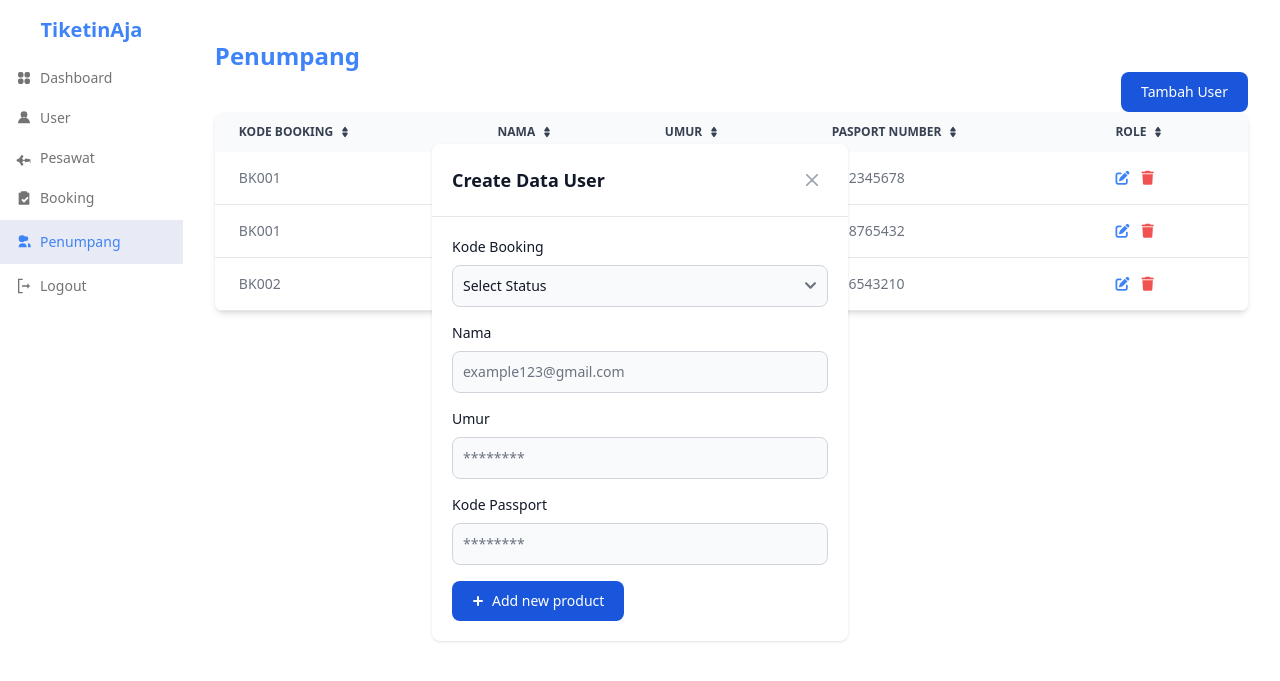
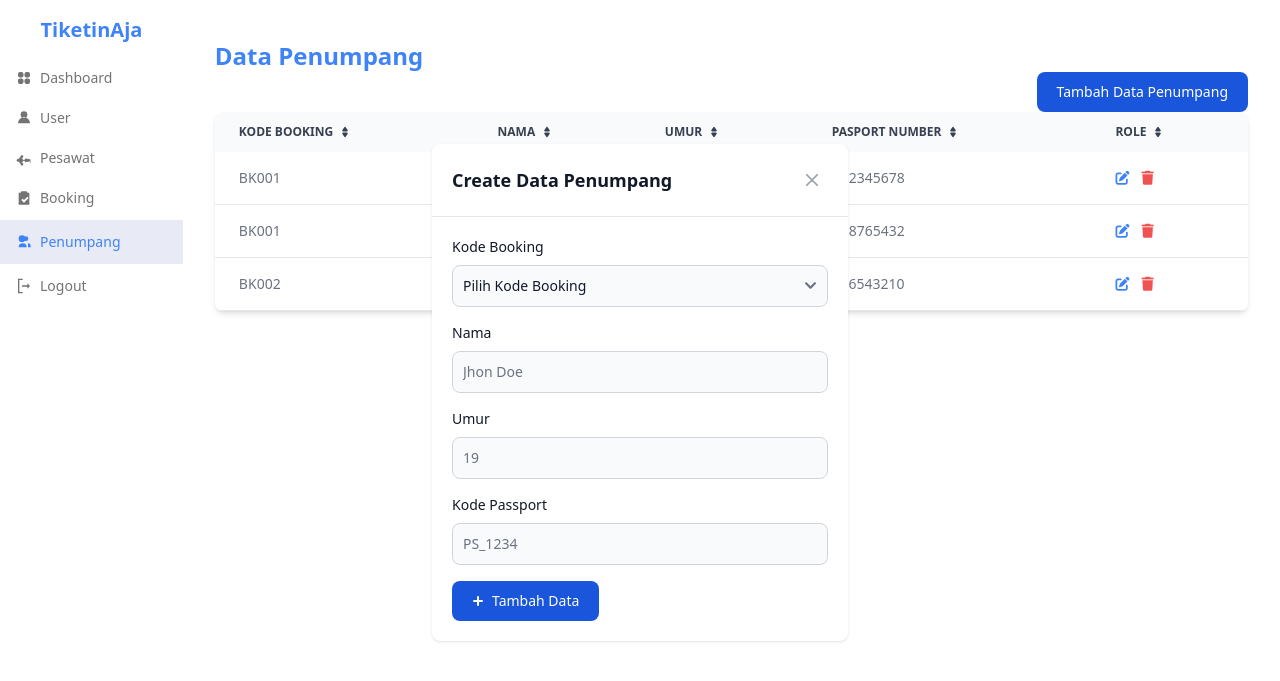
Before and after one commit to Ramdanii19/TiketinAja, a PHP site: page /admin/penumpang/dashboard.php in a window 1280 px wide, after a click on "Tambah Data Penumpang". Shown: the top 681 px of the page. Run offline with PHP 8.4, Linux system fonts and the light colour scheme; data comes from the database, SQL or seed files in the repository; some libraries are stand-ins or nearby versions.

Commit message:
style: finish penumpang

```diff
--- a/src/views/admin/dashboard.php
+++ b/src/views/admin/dashboard.php
@@ -83,7 +83,7 @@ $countBookings = mysqli_num_rows($resultBookings);
           </li>
 
           <li>
-            <a href="logout.php" class="flex items-center gap-2 px-4 py-2 text-sm font-medium text-neutral-500 hover:bg-neutral-100 hover:text-neutral-700 dark:hover:bg-neutral-900 dark:hover:text-neutral-300">
+            <a href="../Auth/login.php" class="flex items-center gap-2 px-4 py-2 text-sm font-medium text-neutral-500 hover:bg-neutral-100 hover:text-neutral-700 dark:hover:bg-neutral-900 dark:hover:text-neutral-300">
             <svg xmlns="http://www.w3.org/2000/svg" viewBox="0 0 24 24" fill="currentColor" class="size-4">
               <path d="M10 3H5v18h5v2H3V1h7v2Zm11 9-4-4v3H9v2h8v3l4-4Z"/>
             </svg>
--- a/src/views/admin/penumpang/dashboard.php
+++ b/src/views/admin/penumpang/dashboard.php
@@ -46,7 +46,7 @@ $resultBookings = mysqli_query($conn, $queryBookings);
           </li>
 
           <li>
-            <a href="./dashboard.php" class="flex items-center gap-2 px-4 py-2 text-sm font-medium text-neutral-500 hover:bg-neutral-100 hover:text-neutral-700 dark:hover:bg-neutral-900 dark:hover:text-neutral-300">
+            <a href="../user/dashboard.php" class="flex items-center gap-2 px-4 py-2 text-sm font-medium text-neutral-500 hover:bg-neutral-100 hover:text-neutral-700 dark:hover:bg-neutral-900 dark:hover:text-neutral-300">
             <svg xmlns="http://www.w3.org/2000/svg" viewBox="0 0 24 24" fill="currentColor" class="size-4">
               <path fill-rule="evenodd" d="M12 2a5 5 0 1 1 0 10A5 5 0 0 1 12 2ZM3 20a8.97 8.97 0 0 1 9-9 8.97 8.97 0 0 1 9 9H3Z" clip-rule="evenodd"/>
             </svg>
@@ -82,7 +82,7 @@ $resultBookings = mysqli_query($conn, $queryBookings);
           </li>
 
           <li>
-            <a href="logout.php" class="flex items-center gap-2 px-4 py-2 text-sm font-medium text-neutral-500 hover:bg-neutral-100 hover:text-neutral-700 dark:hover:bg-neutral-900 dark:hover:text-neutral-300">
+            <a href="../../Auth/login.php" class="flex items-center gap-2 px-4 py-2 text-sm font-medium text-neutral-500 hover:bg-neutral-100 hover:text-neutral-700 dark:hover:bg-neutral-900 dark:hover:text-neutral-300">
             <svg xmlns="http://www.w3.org/2000/svg" viewBox="0 0 24 24" fill="currentColor" class="size-4">
               <path d="M10 3H5v18h5v2H3V1h7v2Zm11 9-4-4v3H9v2h8v3l4-4Z"/>
             </svg>
@@ -96,12 +96,12 @@ $resultBookings = mysqli_query($conn, $queryBookings);
     <div class="flex flex-col w-full">
       <!-- Konten -->
       <div class="flex flex-col py-10 px-8">
-        <p class="font-bold text-2xl text-blue-500">Penumpang</p>
+        <p class="font-bold text-2xl text-blue-500">Data Penumpang</p>
 
         <!-- Modal toggle -->
         <div class="flex justify-end">
           <button data-modal-target="create-modal" data-modal-toggle="create-modal" class="text-white bg-blue-700 hover:bg-blue-800 focus:ring-4 focus:outline-none focus:ring-blue-300 font-medium rounded-lg text-sm px-5 py-2.5 text-center dark:bg-blue-600 dark:hover:bg-blue-700 dark:focus:ring-blue-800" type="button">
-            Tambah User
+            Tambah Data Penumpang
           </button>
         </div>
 
@@ -188,7 +188,7 @@ $resultBookings = mysqli_query($conn, $queryBookings);
                     <!-- Modal header -->
                     <div class="flex items-center justify-between p-4 md:p-5 border-b rounded-t dark:border-gray-600">
                         <h3 class="text-lg font-semibold text-gray-900 dark:text-white">
-                            Create Data User
+                            Create Data Penumpang
                         </h3>
                         <button type="button" class="text-gray-400 bg-transparent hover:bg-gray-200 hover:text-gray-900 rounded-lg text-sm w-8 h-8 ms-auto inline-flex justify-center items-center dark:hover:bg-gray-600 dark:hover:text-white" data-modal-toggle="create-modal">
                             <svg class="w-3 h-3" aria-hidden="true" xmlns="http://www.w3.org/2000/svg" fill="none" viewBox="0 0 14 14">
@@ -206,7 +206,7 @@ $resultBookings = mysqli_query($conn, $queryBookings);
                             <div class="col-span-2">
                                 <label for="kode_booking" class="block mb-2 text-sm font-medium text-gray-900 dark:text-white">Kode Booking</label>
                                 <select id="kode_booking" name="kode_booking" class="bg-gray-50 border border-gray-300 text-gray-900 text-sm rounded-lg focus:ring-primary-500 focus:border-primary-500 block w-full p-2.5 dark:bg-gray-600 dark:border-gray-500 dark:placeholder-gray-400 dark:text-white dark:focus:ring-primary-500 dark:focus:border-primary-500">
-                                  <option selected="">Select Status</option>
+                                  <option selected="">Pilih Kode Booking</option>
                                   <?php while ($dataBookings = mysqli_fetch_assoc($resultBookings)) { ?>
                                       <option value="<?php echo $dataBookings['id']; ?>"><?php echo $dataBookings['booking_code']; ?></option>
                                   <?php } ?>
@@ -214,20 +214,20 @@ $resultBookings = mysqli_query($conn, $queryBookings);
                             </div>
                             <div class="col-span-2">
                                 <label for="name" class="block mb-2 text-sm font-medium text-gray-900 dark:text-white">Nama</label>
-                                <input type="text" name="name" id="name" class="bg-gray-50 border border-gray-300 text-gray-900 text-sm rounded-lg focus:ring-primary-600 focus:border-primary-600 block w-full p-2.5 dark:bg-gray-600 dark:border-gray-500 dark:placeholder-gray-400 dark:text-white dark:focus:ring-primary-500 dark:focus:border-primary-500" placeholder="example123@gmail.com" required="">
+                                <input type="text" name="name" id="name" class="bg-gray-50 border border-gray-300 text-gray-900 text-sm rounded-lg focus:ring-primary-600 focus:border-primary-600 block w-full p-2.5 dark:bg-gray-600 dark:border-gray-500 dark:placeholder-gray-400 dark:text-white dark:focus:ring-primary-500 dark:focus:border-primary-500" placeholder="Jhon Doe" required="">
                             </div>
                             <div class="col-span-2">
                                 <label for="umur" class="block mb-2 text-sm font-medium text-gray-900 dark:text-white">Umur</label>
-                                <input type="number" name="umur" id="umur" class="bg-gray-50 border border-gray-300 text-gray-900 text-sm rounded-lg focus:ring-primary-600 focus:border-primary-600 block w-full p-2.5 dark:bg-gray-600 dark:border-gray-500 dark:placeholder-gray-400 dark:text-white dark:focus:ring-primary-500 dark:focus:border-primary-500" placeholder="********" required="">
+                                <input type="number" name="umur" id="umur" class="bg-gray-50 border border-gray-300 text-gray-900 text-sm rounded-lg focus:ring-primary-600 focus:border-primary-600 block w-full p-2.5 dark:bg-gray-600 dark:border-gray-500 dark:placeholder-gray-400 dark:text-white dark:focus:ring-primary-500 dark:focus:border-primary-500" placeholder="19" required="">
                             </div>
                             <div class="col-span-2">
                                 <label for="passport" class="block mb-2 text-sm font-medium text-gray-900 dark:text-white">Kode Passport</label>
-                                <input type="number" name="passport" id="passport" class="bg-gray-50 border border-gray-300 text-gray-900 text-sm rounded-lg focus:ring-primary-600 focus:border-primary-600 block w-full p-2.5 dark:bg-gray-600 dark:border-gray-500 dark:placeholder-gray-400 dark:text-white dark:focus:ring-primary-500 dark:focus:border-primary-500" placeholder="********" required="">
+                                <input type="number" name="passport" id="passport" class="bg-gray-50 border border-gray-300 text-gray-900 text-sm rounded-lg focus:ring-primary-600 focus:border-primary-600 block w-full p-2.5 dark:bg-gray-600 dark:border-gray-500 dark:placeholder-gray-400 dark:text-white dark:focus:ring-primary-500 dark:focus:border-primary-500" placeholder="PS_1234" required="">
                             </div>
                         </div>
                         <button type="submit" name="submit" class="text-white inline-flex items-center bg-blue-700 hover:bg-blue-800 focus:ring-4 focus:outline-none focus:ring-blue-300 font-medium rounded-lg text-sm px-5 py-2.5 text-center dark:bg-blue-600 dark:hover:bg-blue-700 dark:focus:ring-blue-800">
                             <svg class="me-1 -ms-1 w-5 h-5" fill="currentColor" viewBox="0 0 20 20" xmlns="http://www.w3.org/2000/svg"><path fill-rule="evenodd" d="M10 5a1 1 0 011 1v3h3a1 1 0 110 2h-3v3a1 1 0 11-2 0v-3H6a1 1 0 110-2h3V6a1 1 0 011-1z" clip-rule="evenodd"></path></svg>
-                            Add new product
+                            Tambah Data
                         </button>
                     </form>
                     <?php
--- a/src/views/admin/pesawat/dashboard.php
+++ b/src/views/admin/pesawat/dashboard.php
@@ -71,7 +71,7 @@ $count = mysqli_num_rows($result);
           </li>
 
           <li>
-            <a href="logout.php" class="flex items-center gap-2 px-4 py-2 text-sm font-medium text-neutral-500 hover:bg-neutral-100 hover:text-neutral-700 dark:hover:bg-neutral-900 dark:hover:text-neutral-300">
+            <a href="../../Auth/login.php" class="flex items-center gap-2 px-4 py-2 text-sm font-medium text-neutral-500 hover:bg-neutral-100 hover:text-neutral-700 dark:hover:bg-neutral-900 dark:hover:text-neutral-300">
             <svg xmlns="http://www.w3.org/2000/svg" viewBox="0 0 24 24" fill="currentColor" class="size-4">
               <path d="M10 3H5v18h5v2H3V1h7v2Zm11 9-4-4v3H9v2h8v3l4-4Z"/>
             </svg>
--- a/src/views/admin/user/dashboard.php
+++ b/src/views/admin/user/dashboard.php
@@ -72,7 +72,7 @@ $count = mysqli_num_rows($result);
           </li>
 
           <li>
-            <a href="logout.php" class="flex items-center gap-2 px-4 py-2 text-sm font-medium text-neutral-500 hover:bg-neutral-100 hover:text-neutral-700 dark:hover:bg-neutral-900 dark:hover:text-neutral-300">
+            <a href="../../Auth/login.php" class="flex items-center gap-2 px-4 py-2 text-sm font-medium text-neutral-500 hover:bg-neutral-100 hover:text-neutral-700 dark:hover:bg-neutral-900 dark:hover:text-neutral-300">
             <svg xmlns="http://www.w3.org/2000/svg" viewBox="0 0 24 24" fill="currentColor" class="size-4">
               <path d="M10 3H5v18h5v2H3V1h7v2Zm11 9-4-4v3H9v2h8v3l4-4Z"/>
             </svg>
```
Also changed, not shown: src/views/admin/booking/dashboard.php (+4 -4 lines), src/views/admin/penumpang/edit.php (+5 -5 lines).
